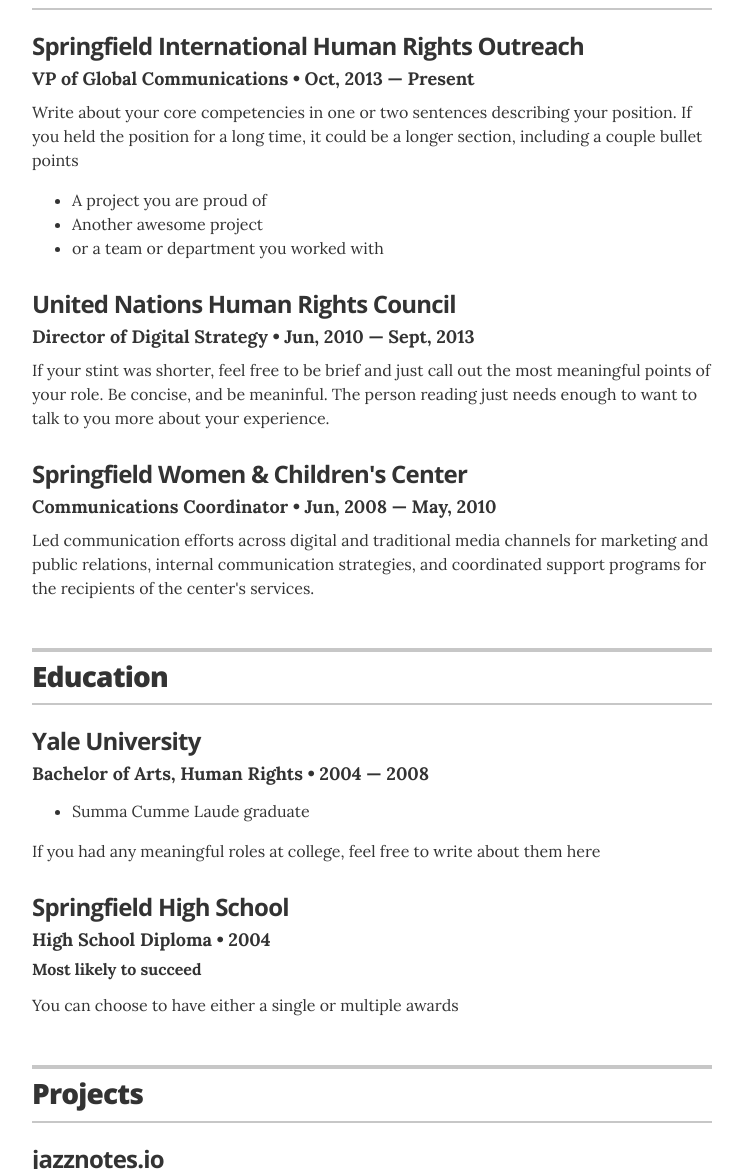
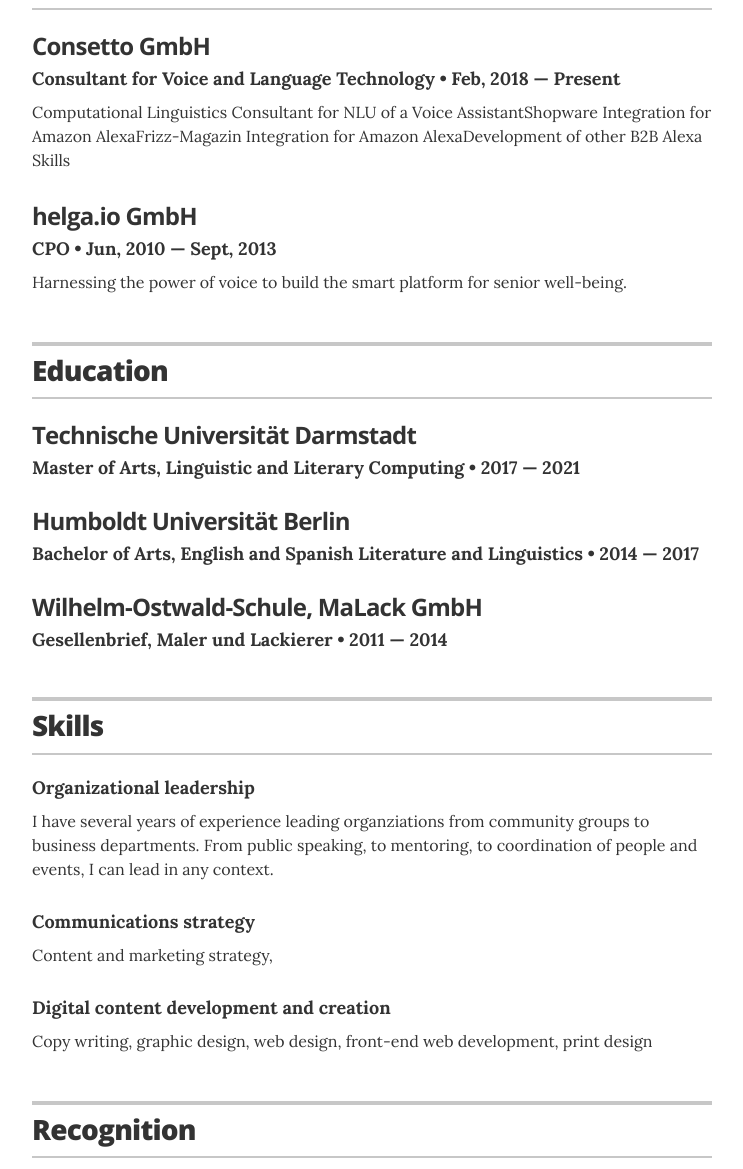
Before and after one commit to BrianInGermany/brian-profile, a Jekyll site: the page built from index.html, in a window 1280 px wide and 1400 px high, scrolled down 292 px. Shown: the part 231-1400 px from the top of the window, without its empty margins (268-1011 px from the left). Built offline with Jekyll 4.4.1, drawn with Linux system fonts in a browser that asks for light colours; some of the changed text lies outside the part shown.

Commit message:
add info

```diff
--- a/_config.yml
+++ b/_config.yml
@@ -35,10 +35,10 @@
 # comment out to hide
 resume_section_experience:      true
 resume_section_education:       true
-resume_section_projects:        true
+resume_section_projects:        false
 resume_section_skills:          true
 resume_section_recognition:     true
-resume_section_links:           true
+resume_section_links:           false
 resume_section_associations:    true
 # resume_section_interests:       true
 
--- a/_data/education.yml
+++ b/_data/education.yml
@@ -1,13 +1,17 @@
 # Degree
-- degree: Bachelor of Arts, Human Rights
-  uni: Yale University
-  year: 2004 &mdash; 2008
-  awards:
-    - award: Summa Cumme Laude graduate
-  summary: If you had any meaningful roles at college, feel free to write about them here
+- degree: Master of Arts, Linguistic and Literary Computing
+  uni: Technische Universität Darmstadt
+  year: 2017 &mdash; 2021
+  # awards:
+  #   - award: Summa Cumme Laude graduate
+  # summary: If you had any meaningful roles at college, feel free to write about them here
 
-- degree: High School Diploma
-  uni: Springfield High School
-  year: 2004
-  award: Most likely to succeed
-  summary: You can choose to have either a single or multiple awards
+- degree: Bachelor of Arts, English and Spanish Literature and Linguistics
+  uni: Humboldt Universität Berlin
+  year: 2014 &mdash; 2017
+  # award: Most likely to succeed
+  # summary: You can choose to have either a single or multiple awards
+
+- degree: Gesellenbrief, Maler und Lackierer
+  uni: Wilhelm-Ostwald-Schule, MaLack GmbH
+  year: 2011 &mdash; 2014
--- a/_data/experience.yml
+++ b/_data/experience.yml
@@ -1,19 +1,22 @@
 # Jobs
 # VP of Global Communications
-- company: Springfield International Human Rights Outreach
-  position: VP of Global Communications
-  duration: Oct, 2013 &mdash; Present
-  summary: Write about your core competencies in one or two sentences describing your position. If you held the position for a long time, it could be a longer section, including a couple bullet points	<ul class="resume-item-list"><li>A project you are proud of</li><li>Another awesome project</li><li>or a team or department you worked with</li></ul>
-
+- company: Consetto GmbH
+  position: Consultant for Voice and Language Technology
+  duration: Feb, 2018 &mdash; Present
+  summary:
+    - Computational Linguistics Consultant for NLU of a Voice Assistant
+    - Shopware Integration for Amazon Alexa
+    - Frizz-Magazin Integration for Amazon Alexa
+    - Development of other B2B Alexa Skills
 # Director of Digital Stratgy
-- company: United Nations Human Rights Council
-  position: Director of Digital Strategy
+- company: helga.io GmbH
+  position: CPO
   duration:  Jun, 2010 &mdash; Sept, 2013
-  summary: If your stint was shorter, feel free to be brief and just call out the most meaningful points of your role. Be concise, and be meaninful. The person reading just needs enough to want to talk to you more about your experience.
+  summary: Harnessing the power of voice to build the smart platform for senior well-being.
 
 
-# Communications Coordinator
-- company: Springfield Women & Children's Center
-  position: Communications Coordinator
-  duration:   Jun, 2008  &mdash; May, 2010
-  summary: Led communication efforts across digital and traditional media channels for marketing and public relations, internal communication strategies, and coordinated support programs for the recipients of the center's services.
+# # Communications Coordinator
+# - company: Springfield Women & Children's Center
+#   position: Communications Coordinator
+#   duration:   Jun, 2008  &mdash; May, 2010
+#   summary: Led communication efforts across digital and traditional media channels for marketing and public relations, internal communication strategies, and coordinated support programs for the recipients of the center's services.
--- a/_data/interests.yml
+++ b/_data/interests.yml
@@ -1,4 +1,4 @@
 # Interests
-- description: Human rights and world affairs
-- description: Music (baritone saxiphonist)
-- description: Linguistics
+- description: Folk music
+- description: Writing
+- description: Arduino, ESP and Raspberry Pi
```
Also changed, not shown: _data/recognitions.yml (+8 -8 lines).
